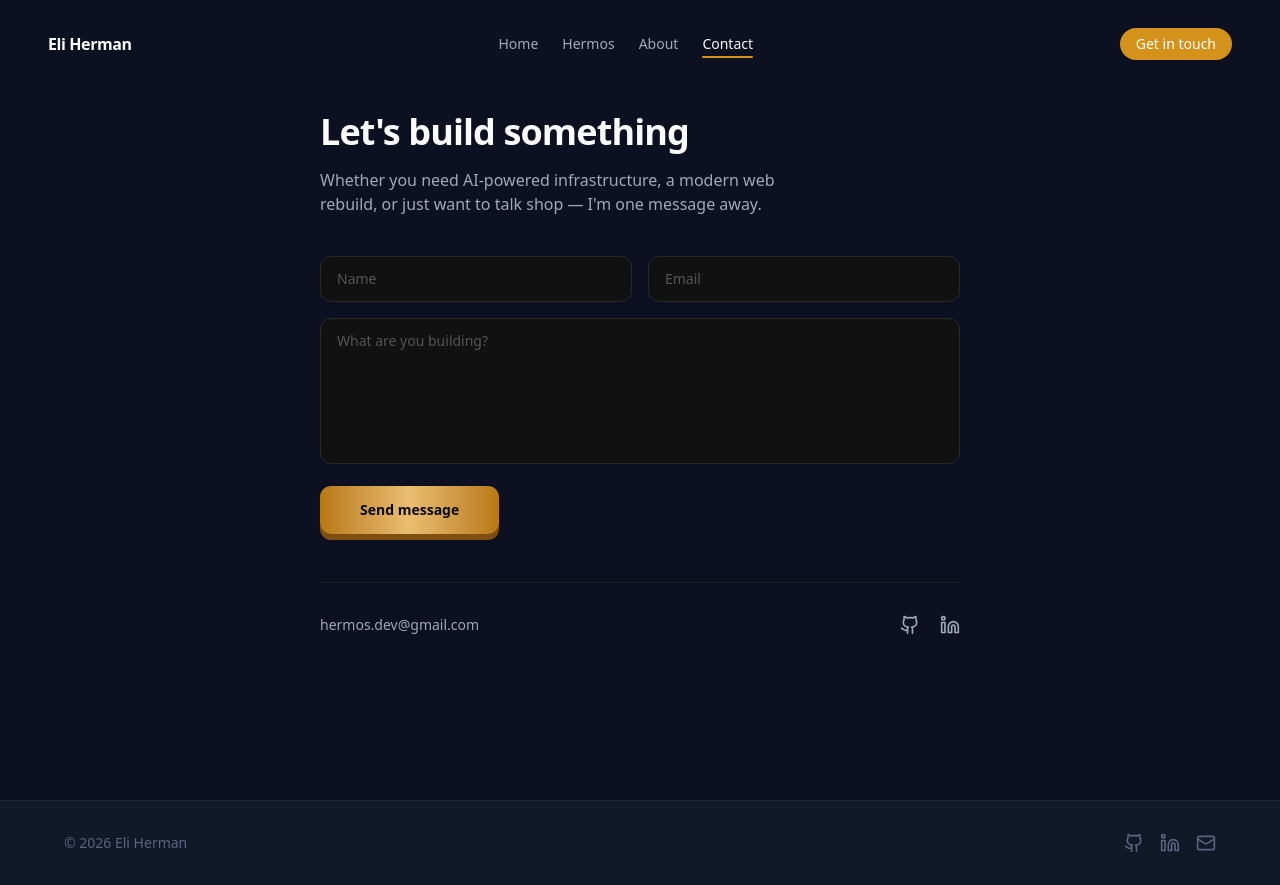
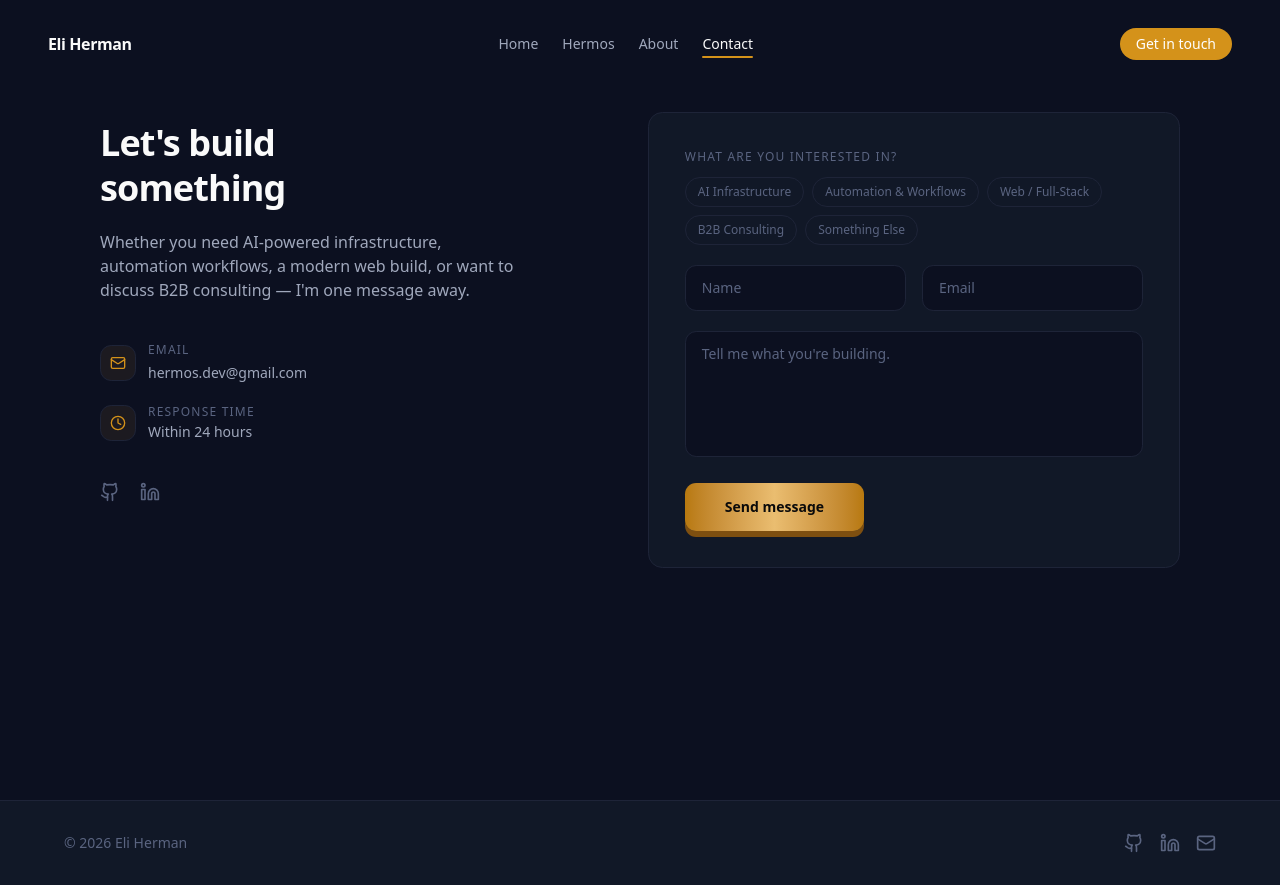
Before and after one commit to eli-herman/hermos-portfolio, a Next.js app: page /contact in a window 1280 px wide. Built offline with nearby package versions, Linux system fonts and the light colour scheme.

Commit message:
feat(contact): service pill checkboxes, two-column layout, services in email
Co-Authored-By: Claude Sonnet 4.6 <noreply@anthropic.com>

```diff
--- a/src/app/api/contact/route.ts
+++ b/src/app/api/contact/route.ts
@@ -4,18 +4,26 @@ import { Resend } from 'resend';
 const resend = new Resend(process.env.RESEND_API_KEY);
 
 export async function POST(req: NextRequest) {
-  const { name, email, message } = await req.json();
+  const { name, email, message, services } = await req.json();
 
   if (!name || !email || !message) {
     return NextResponse.json({ error: 'Missing required fields.' }, { status: 400 });
   }
 
+  const servicesList = Array.isArray(services) && services.length
+    ? services.join(', ')
+    : 'Not specified';
+
+  const subject = Array.isArray(services) && services.length
+    ? `New message from ${name} — ${services.join(', ')}`
+    : `New message from ${name}`;
+
   const { error } = await resend.emails.send({
     from: 'Portfolio Contact <onboarding@resend.dev>',
     to: 'hermos.dev@gmail.com',
     replyTo: email,
-    subject: `New message from ${name}`,
-    text: `Name: ${name}\nEmail: ${email}\n\n${message}`,
+    subject,
+    text: `Interested in: ${servicesList}\nName: ${name}\nEmail: ${email}\n\n${message}`,
   });
 
   if (error) {
--- a/src/app/contact/page.tsx
+++ b/src/app/contact/page.tsx
@@ -1,5 +1,5 @@
 import type { Metadata } from 'next';
-import { Github, Linkedin } from 'lucide-react';
+import { Github, Linkedin, Mail, Clock } from 'lucide-react';
 import { ContactForm } from '@/components/contact/contact-form';
 import { SOCIAL_LINKS } from '@/lib/constants';
 
@@ -10,34 +10,53 @@ export const metadata: Metadata = {
 
 export default function ContactPage() {
   return (
-    <div className="min-h-screen pt-28 pb-20 px-4">
-      <div className="max-w-[640px] mx-auto">
-        <h1 className="text-foreground text-3xl md:text-4xl font-bold tracking-tight">
-          Let&apos;s build something
+    <div className="min-h-screen pt-28 pb-24 px-4">
+      <div className="max-w-[1080px] mx-auto grid grid-cols-1 lg:grid-cols-[1fr_1.1fr] gap-16 items-start">
+
+        {/* Left — heading + contact details */}
+        <div className="lg:pt-2">
+          <h1 className="text-foreground text-3xl md:text-4xl font-bold tracking-tight leading-tight">
+            Let&apos;s build<br />something
           </h1>
-        <p className="text-muted text-base mt-4 max-w-[55ch]">
-          Whether you need AI-powered infrastructure, a modern web rebuild, or just want to
-          talk shop — I&apos;m one message away.
+          <p className="text-muted text-base mt-5 max-w-[46ch]">
+            Whether you need AI-powered infrastructure, automation workflows, a modern
+            web build, or want to discuss B2B consulting — I&apos;m one message away.
           </p>
 
-        <div className="mt-10">
-          <ContactForm />
+          <div className="mt-10 flex flex-col gap-5">
+            <div className="flex items-center gap-3">
+              <div className="w-9 h-9 rounded-xl bg-[rgba(212,146,26,0.08)] border border-[#1E2438] flex items-center justify-center flex-shrink-0">
+                <Mail className="h-4 w-4 text-[#D4921A]" />
               </div>
-
-        <div className="mt-12 pt-8 border-t border-[#1e1e1e] flex flex-col sm:flex-row items-start sm:items-center justify-between gap-4">
+              <div>
+                <p className="text-xs text-[#5A6480] uppercase tracking-widest mb-0.5">Email</p>
                 <a
                   href={SOCIAL_LINKS.email}
-            className="text-sm text-muted hover:text-accent transition-colors"
+                  className="text-sm text-muted hover:text-[#D4921A] transition-colors"
                 >
                   hermos.dev@gmail.com
                 </a>
-          <div className="flex gap-5">
+              </div>
+            </div>
+
+            <div className="flex items-center gap-3">
+              <div className="w-9 h-9 rounded-xl bg-[rgba(212,146,26,0.08)] border border-[#1E2438] flex items-center justify-center flex-shrink-0">
+                <Clock className="h-4 w-4 text-[#D4921A]" />
+              </div>
+              <div>
+                <p className="text-xs text-[#5A6480] uppercase tracking-widest mb-0.5">Response time</p>
+                <p className="text-sm text-muted">Within 24 hours</p>
+              </div>
+            </div>
+          </div>
+
+          <div className="flex gap-5 mt-10">
             <a
               href={SOCIAL_LINKS.github}
               target="_blank"
               rel="noopener noreferrer"
               aria-label="GitHub"
-              className="text-muted hover:text-foreground transition-colors"
+              className="text-[#5A6480] hover:text-foreground transition-colors"
             >
               <Github className="h-5 w-5" />
             </a>
@@ -46,12 +65,18 @@ export default function ContactPage() {
               target="_blank"
               rel="noopener noreferrer"
               aria-label="LinkedIn"
-              className="text-muted hover:text-foreground transition-colors"
+              className="text-[#5A6480] hover:text-foreground transition-colors"
             >
               <Linkedin className="h-5 w-5" />
             </a>
           </div>
         </div>
+
+        {/* Right — form card */}
+        <div className="bg-[#111827] border border-[#1E2438] rounded-2xl p-7 md:p-9">
+          <ContactForm />
+        </div>
+
       </div>
     </div>
   );
--- a/src/components/contact/contact-form.tsx
+++ b/src/components/contact/contact-form.tsx
@@ -5,10 +5,25 @@ import { motion, useReducedMotion } from 'motion/react';
 
 type Status = 'idle' | 'loading' | 'success' | 'error';
 
+const SERVICES = [
+  'AI Infrastructure',
+  'Automation & Workflows',
+  'Web / Full-Stack',
+  'B2B Consulting',
+  'Something Else',
+] as const;
+
 export function ContactForm() {
   const reduced = useReducedMotion();
   const [status, setStatus] = useState<Status>('idle');
+  const [services, setServices] = useState<string[]>([]);
   const [form, setForm] = useState({ name: '', email: '', message: '' });
+
+  function toggleService(s: string) {
+    setServices((prev) =>
+      prev.includes(s) ? prev.filter((x) => x !== s) : [...prev, s]
+    );
+  }
 
   function handleChange(e: React.ChangeEvent<HTMLInputElement | HTMLTextAreaElement>) {
     setForm((prev) => ({ ...prev, [e.target.name]: e.target.value }));
@@ -17,33 +32,60 @@ export function ContactForm() {
   async function handleSubmit(e: React.FormEvent) {
     e.preventDefault();
     setStatus('loading');
-
     try {
       const res = await fetch('/api/contact', {
         method: 'POST',
         headers: { 'Content-Type': 'application/json' },
-        body: JSON.stringify(form),
+        body: JSON.stringify({ ...form, services }),
       });
-
-      if (!res.ok) throw new Error('Send failed');
+      if (!res.ok) throw new Error();
       setStatus('success');
       setForm({ name: '', email: '', message: '' });
+      setServices([]);
     } catch {
       setStatus('error');
     }
   }
 
   const inputClass =
-    'w-full bg-[#111] border border-[#2a2a2a] rounded-xl px-4 py-3 text-sm text-foreground placeholder:text-[#555] focus:outline-none focus:border-[#B8790E] transition-colors duration-200';
+    'w-full bg-[#0C1020] border border-[#1E2438] rounded-xl px-4 py-3 text-sm text-foreground placeholder:text-[#5A6480] focus:outline-none focus:border-[#D4921A] transition-colors duration-200';
 
   return (
     <motion.form
       onSubmit={handleSubmit}
-      initial={reduced ? { opacity: 1, y: 0 } : { opacity: 0, y: 16 }}
+      initial={reduced ? { opacity: 1 } : { opacity: 0, y: 12 }}
       animate={{ opacity: 1, y: 0 }}
-      transition={{ duration: reduced ? 0 : 0.5, delay: 0.1 }}
-      className="flex flex-col gap-4"
+      transition={{ duration: reduced ? 0 : 0.4 }}
+      className="flex flex-col gap-5"
     >
+      {/* Service pills */}
+      <div>
+        <p className="text-xs text-[#5A6480] uppercase tracking-widest mb-3">
+          What are you interested in?
+        </p>
+        <div className="flex flex-wrap gap-2">
+          {SERVICES.map((s) => {
+            const selected = services.includes(s);
+            return (
+              <button
+                key={s}
+                type="button"
+                onClick={() => toggleService(s)}
+                className={[
+                  'px-3 py-1.5 rounded-full text-xs font-medium border transition-all duration-150 select-none',
+                  selected
+                    ? 'border-[#D4921A] bg-[rgba(212,146,26,0.12)] text-[#EABD70]'
+                    : 'border-[#1E2438] bg-transparent text-[#5A6480] hover:border-[#D4921A]/50 hover:text-[#A0A8BC]',
+                ].join(' ')}
+              >
+                {s}
+              </button>
+            );
+          })}
+        </div>
+      </div>
+
+      {/* Name + Email */}
       <div className="grid grid-cols-1 sm:grid-cols-2 gap-4">
         <div>
           <label htmlFor="name" className="sr-only">Name</label>
@@ -73,20 +115,22 @@ export function ContactForm() {
         </div>
       </div>
 
+      {/* Message */}
       <div>
         <label htmlFor="message" className="sr-only">Message</label>
         <textarea
           id="message"
           name="message"
-          placeholder="What are you building?"
+          placeholder="Tell me what you're building."
           required
-          rows={6}
+          rows={5}
           value={form.message}
           onChange={handleChange}
           className={`${inputClass} resize-none`}
         />
       </div>
 
+      {/* Submit */}
       <motion.button
         type="submit"
         disabled={status === 'loading'}
@@ -104,7 +148,7 @@ export function ContactForm() {
         <motion.p
           initial={{ opacity: 0 }}
           animate={{ opacity: 1 }}
-          className="text-sm text-[#B8790E]"
+          className="text-sm text-[#D4921A]"
         >
           Message sent. I&apos;ll get back to you soon.
         </motion.p>
@@ -115,8 +159,11 @@ export function ContactForm() {
           animate={{ opacity: 1 }}
           className="text-sm text-red-400"
         >
-          Something went wrong. Try emailing directly at{' '}
-          <a href="mailto:hermos.dev@gmail.com" className="underline">hermos.dev@gmail.com</a>.
+          Something went wrong. Email me directly at{' '}
+          <a href="mailto:hermos.dev@gmail.com" className="underline">
+            hermos.dev@gmail.com
+          </a>
+          .
         </motion.p>
       )}
     </motion.form>
```
Lines whose indentation alone changed are shown as unchanged.
